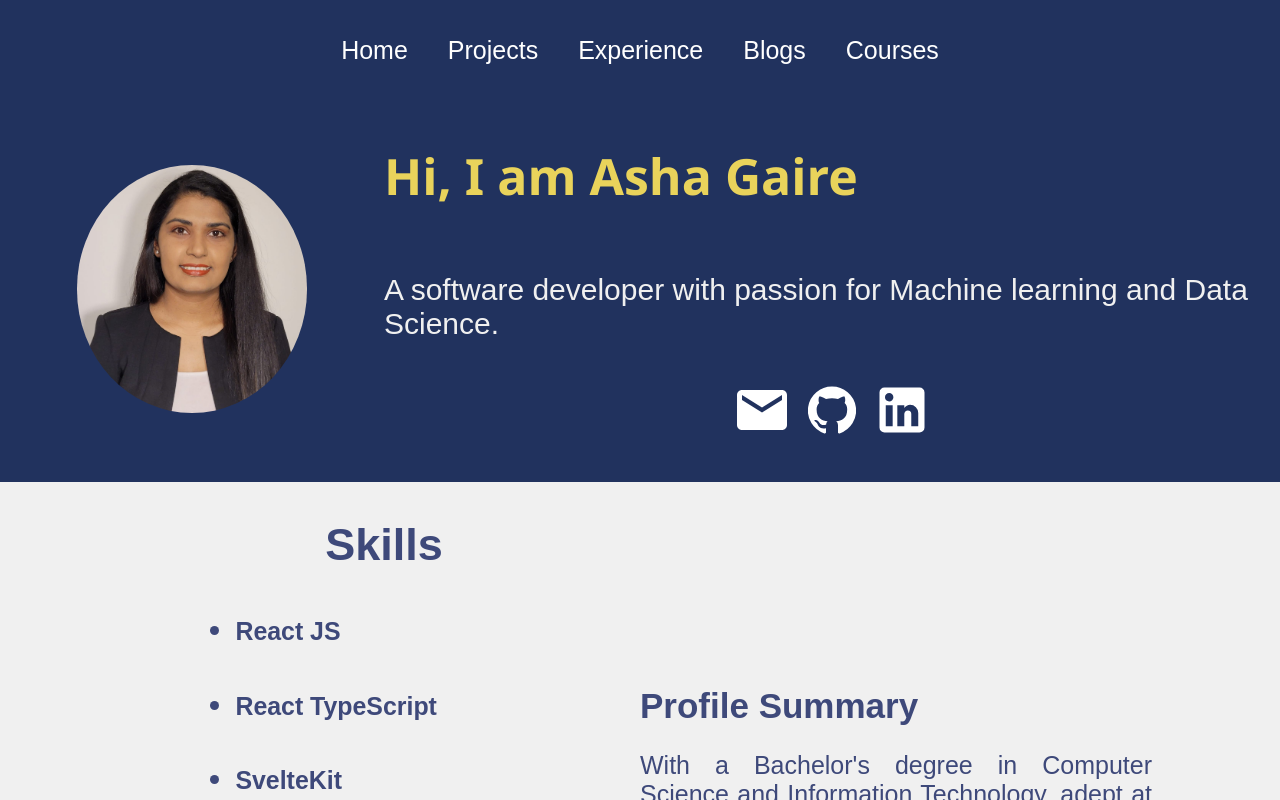
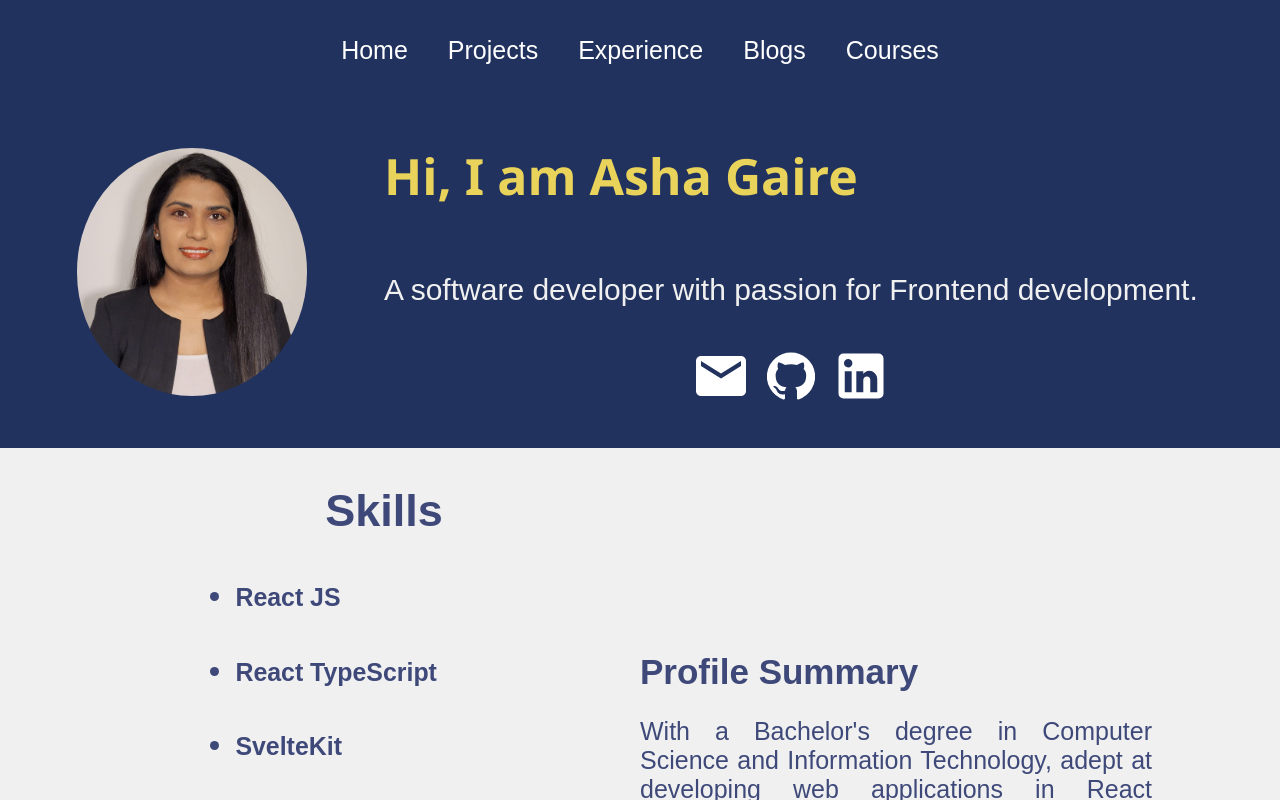
Before and after one commit to ashagaire/Personal-Portfolio, a React (Create React App) app: page / in a window 1280 px wide. Shown: the top 800 px of the page. Built offline with nearby package versions, Linux system fonts and the light colour scheme.

Commit message:
latest update in Home page

```diff
--- a/src/pages/Home.js
+++ b/src/pages/Home.js
@@ -36,7 +36,7 @@ function Home() {
 
         <h2> Hi, I am Asha Gaire</h2>
         <div className='prompt'>
-          <p>A software developer with passion for Machine learning and Data Science.<br></br><br></br>
+          <p>A software developer with passion for Frontend development.<br></br><br></br>
           <span className='prompt-icons'>
           <EmailIcon onClick={handleCopy} style={{cursor:'pointer'}}/>
             {showMessage && (
```
